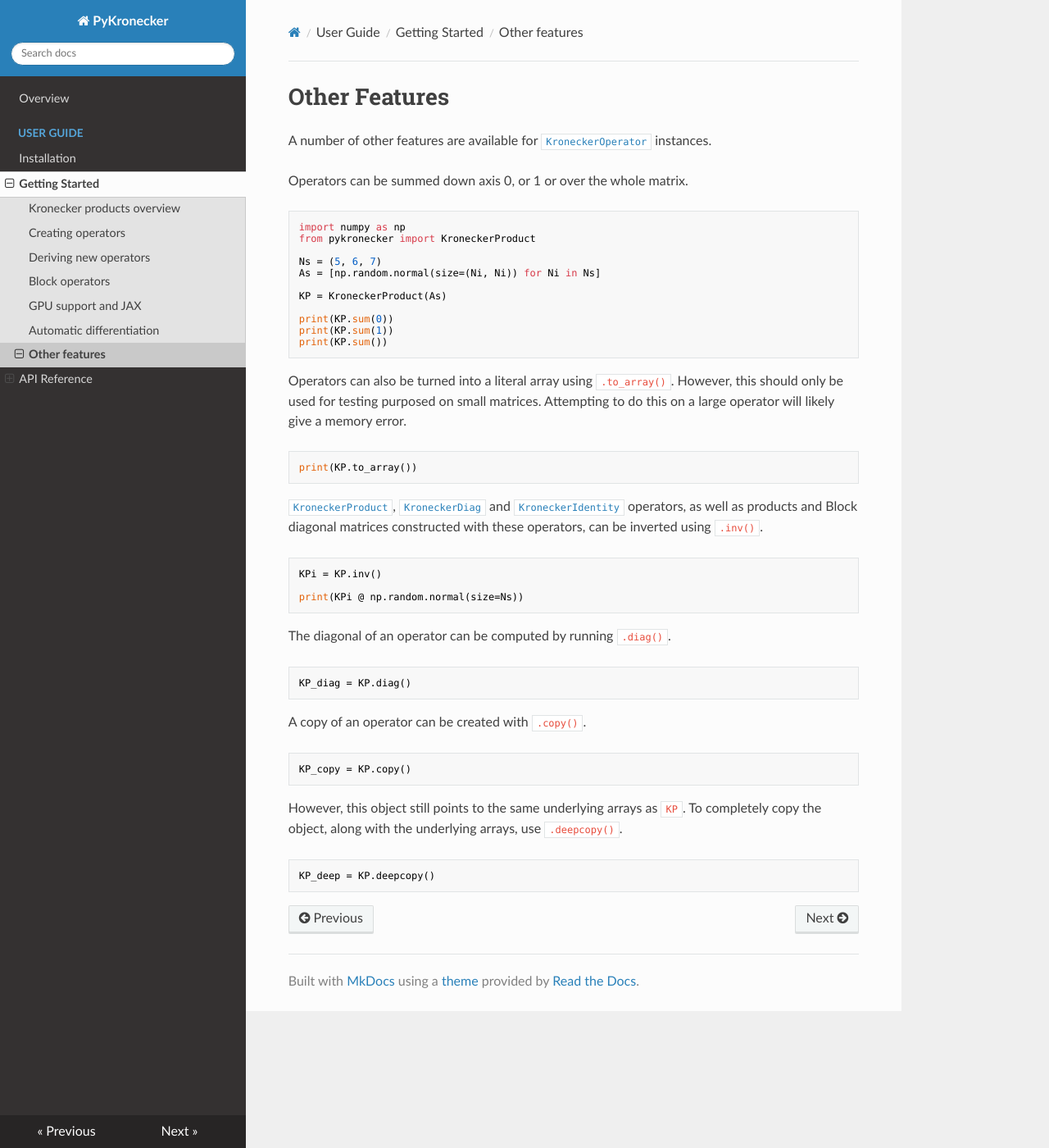
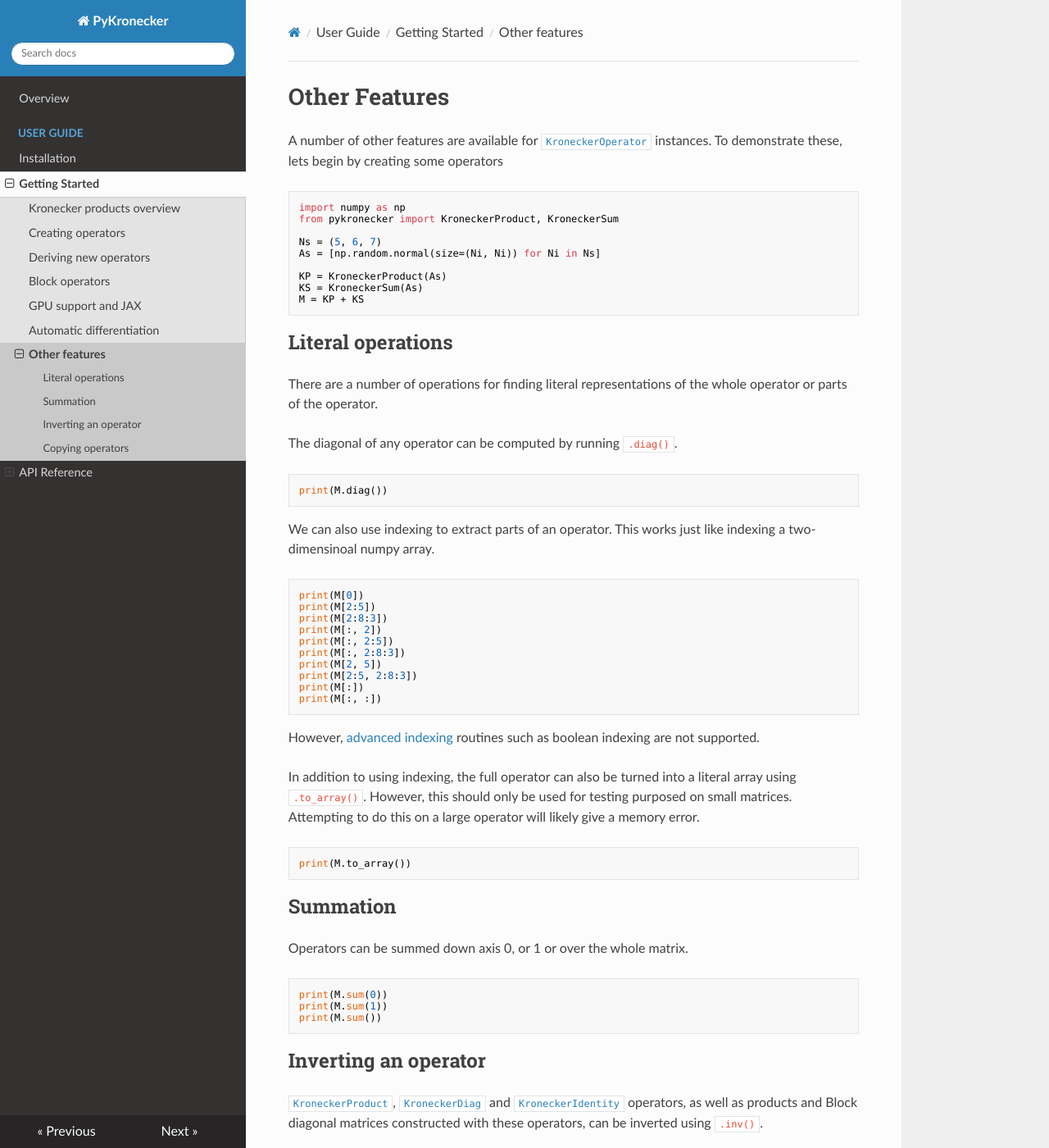
Before and after one commit to nickelnine37/pykronecker, an MkDocs documentation site: the page built from docs/getting_started/features.md, in a window 1280 px wide and 1400 px high. Shown: the whole window at 82% size. Built offline with MkDocs 1.6.1, drawn with Linux system fonts in a browser that asks for light colours; nearby versions of some CDN libraries.

Commit message:
updated readme and docs to include indexing

````diff
--- a/docs/getting_started/features.md
+++ b/docs/getting_started/features.md
@@ -1,28 +1,64 @@
 # Other Features
 
-A number of other features are available for [`KroneckerOperator`](../../api/kroneckeroperator) instances.
-
-Operators can be summed down axis 0, or 1 or over the whole matrix.
+A number of other features are available for [`KroneckerOperator`](../../api/kroneckeroperator) instances. To demonstrate these, lets begin by creating some operators
 
 ```python
 import numpy as np
-from pykronecker import KroneckerProduct
+from pykronecker import KroneckerProduct, KroneckerSum
 
 Ns = (5, 6, 7)
 As = [np.random.normal(size=(Ni, Ni)) for Ni in Ns]
 
 KP = KroneckerProduct(As)
-
-print(KP.sum(0))
-print(KP.sum(1))
-print(KP.sum())
+KS = KroneckerSum(As)
+M = KP + KS
 ```
 
-Operators can also be turned into a literal array using `.to_array()`. However, this should only be used for testing purposed on small matrices. Attempting to do this on a large operator will likely give a memory error.
+## Literal operations
+
+There are a number of operations for finding literal representations of the whole operator or parts of the operator.
+
+
+The diagonal of any operator can be computed by running `.diag()`.
 
 ```python
-print(KP.to_array())
+print(M.diag())
 ```
+
+We can also use indexing to extract parts of an operator. This works just like indexing a two-dimensinoal numpy array.
+
+```python
+print(M[0])
+print(M[2:5])
+print(M[2:8:3])
+print(M[:, 2])
+print(M[:, 2:5])
+print(M[:, 2:8:3])
+print(M[2, 5])
+print(M[2:5, 2:8:3])
+print(M[:])
+print(M[:, :])
+```
+
+However, [advanced indexing](https://numpy.org/doc/stable/user/basics.indexing.html#advanced-indexing) routines such as boolean indexing are not supported.
+
+In addition to using indexing, the full operator can also be turned into a literal array using `.to_array()`. However, this should only be used for testing purposed on small matrices. Attempting to do this on a large operator will likely give a memory error.
+
+```python
+print(M.to_array())
+```
+
+## Summation
+
+Operators can be summed down axis 0, or 1 or over the whole matrix.
+
+```python
+print(M.sum(0))
+print(M.sum(1))
+print(M.sum())
+```
+
+## Inverting an operator
 
 [`KroneckerProduct`](../../api/kroneckerproduct), [`KroneckerDiag`](../../api/kroneckerdiag) and [`KroneckerIdentity`](../../api/kroneckeridentity) operators, as well as products and Block diagonal matrices constructed with these operators, can be inverted using `.inv()`.
 
@@ -32,11 +68,8 @@ KPi = KP.inv()
 print(KPi @ np.random.normal(size=Ns))
 ```
 
-The diagonal of an operator can be computed by running `.diag()`.
 
-```python
-KP_diag = KP.diag()
-```
+## Copying operators
 
 A copy of an operator can be created with `.copy()`.
 
````
Also changed, not shown: README.md (+22 -7 lines).
